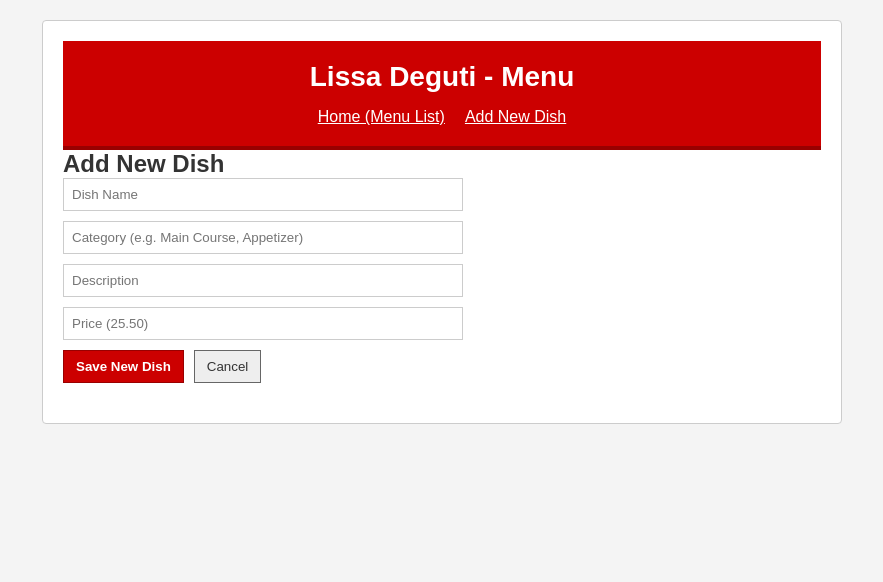
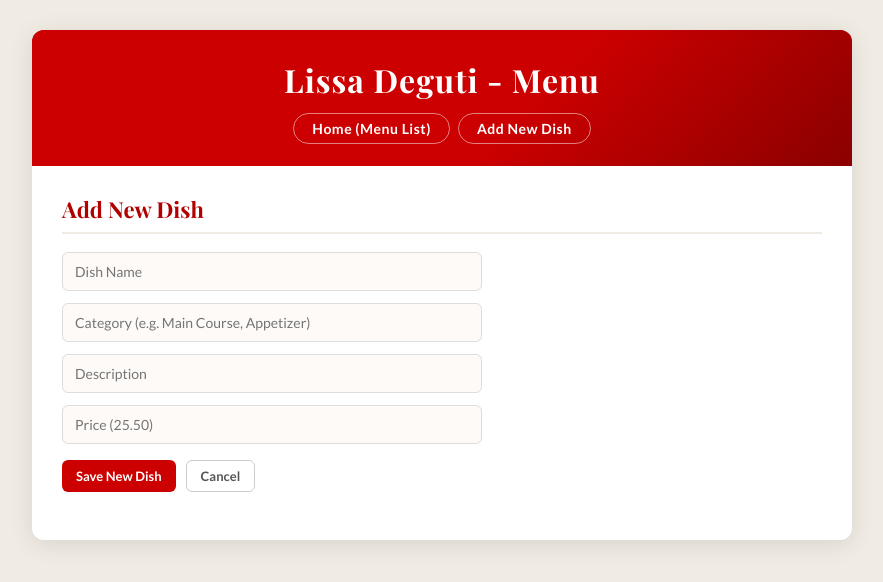
Before and after one commit to lilidgt/Site-Japanese-Menu, a React (Vite) app in the folder crud-site-lili/: page /add in a window 1280 px wide. Shown: the top 582 px of the page, without its empty margins (198-1081 px from the left). Built offline with nearby package versions, Linux system fonts and the light colour scheme; no server answers.

Commit message:
refactor: fizing some ui design

```diff
--- a/crud-site-lili/src/App.jsx
+++ b/crud-site-lili/src/App.jsx
@@ -13,7 +13,6 @@ const [dishes, setDishes] = useState([]);
 // fetch data from node server
   const fetchDishes = async () => {
     try {
-      // reaches back
       const response = await axios.get('http://localhost:3000/dishes');
       // save sql into state
       setDishes(response.data);
--- a/crud-site-lili/src/index.css
+++ b/crud-site-lili/src/index.css
@@ -1,3 +1,5 @@
+@import url('https://fonts.googleapis.com/css2?family=Playfair+Display:wght@700&family=Lato:wght@400;700&display=swap');
+
 * {
   margin: 0;
   padding: 0;
@@ -5,62 +7,179 @@
 }
 
 body {
-  font-family: Arial, sans-serif;
-  background-color: #f4f4f4;
-  color: #333;
+  font-family: 'Lato', sans-serif;
+  background-color: #f0ebe3;
+  color: #2a2a2a;
+}
+
+/* container */
+.container {
+  max-width: 820px;
+  margin: 30px auto;
+  padding: 0;
+  background-color: #fff;
+  border: none;
+  border-radius: 12px;
+  box-shadow: 0 4px 24px rgba(0,0,0,0.10);
+  overflow: hidden;
 }
 
 /* header */
 .header {
-  background-color: #cc0000;
+  background-color: #b00000;
+  background-image: linear-gradient(135deg, #cc0000 60%, #8a0000 100%);
   color: white;
-  padding: 20px;
+  padding: 28px 30px 22px;
   text-align: center;
-  border-bottom: 4px solid #990000;
 }
 
 .header h1 {
-  font-size: 28px;
-  margin-bottom: 5px;
+  font-family: 'Playfair Display', serif;
+  font-size: 32px;
+  letter-spacing: 1px;
+  margin-bottom: 12px;
 }
 
-.container {
-  max-width: 800px;
-  margin: 20px auto;
-  padding: 20px;
-  background-color: white;
-  border: 1px solid #ccc;
-  border-radius: 4px;
+/* nav */
+.nav-menu {
+  margin-top: 12px;
+  display: flex;
+  justify-content: center;
+  gap: 8px;
+}
+
+.nav-link {
+  color: white;
+  text-decoration: none;
+  padding: 6px 18px;
+  border: 1.5px solid rgba(255,255,255,0.5);
+  border-radius: 20px;
+  font-size: 14px;
+  font-weight: 700;
+  letter-spacing: 0.5px;
+  transition: background 0.2s, border-color 0.2s;
+}
+
+.nav-link:hover {
+  background: rgba(255,255,255,0.18);
+  border-color: white;
+}
+
+/* main content padding */
+.menu-section {
+  padding: 28px 30px;
 }
 
 /* list and card */
+.list-section h2,
+.form-section h2,
+.details-section h2 {
+  font-family: 'Playfair Display', serif;
+  font-size: 22px;
+  color: #b00000;
+  margin-bottom: 18px;
+  padding-bottom: 8px;
+  border-bottom: 2px solid #f0ebe3;
+}
+
 .dish-list {
   display: flex;
   flex-direction: column;
-  gap: 10px;
-  margin-top: 15px;
+  gap: 12px;
+  margin-top: 4px;
 }
 
 .dish-card {
-  border: 1px solid #999;
-  padding: 15px;
-  background-color: #fafafa;
+  border: 1px solid #e8e0d8;
+  border-left: 4px solid #cc0000;
+  padding: 16px 18px;
+  background-color: #fdfaf7;
+  border-radius: 6px;
+  transition: box-shadow 0.2s;
+}
+
+.dish-card:hover {
+  box-shadow: 0 2px 12px rgba(180,0,0,0.08);
 }
 
 .dish-card h3 {
-  margin-bottom: 5px;
+  font-family: 'Playfair Display', serif;
+  font-size: 18px;
+  margin-bottom: 4px;
+  color: #1a1a1a;
 }
 
 .price {
-  font-weight: bold;
-  color: #cc0000;
-  margin-top: 5px;
+  font-weight: 700;
+  color: #b00000;
+  font-size: 15px;
+  margin-top: 4px;
 }
 
 .actions {
-  margin-top: 15px;
+  margin-top: 14px;
   display: flex;
-  gap: 5px;
+  gap: 8px;
+}
+
+/* buttons base */
+button {
+  padding: 7px 14px;
+  border: 1.5px solid #ccc;
+  cursor: pointer;
+  background-color: #f5f5f5;
+  color: #333;
+  border-radius: 6px;
+  font-family: 'Lato', sans-serif;
+  font-size: 13px;
+  font-weight: 700;
+  transition: background 0.15s, border-color 0.15s, color 0.15s;
+}
+
+button:hover {
+  background-color: #ebebeb;
+  border-color: #aaa;
+}
+
+.btn-submit {
+  background-color: #cc0000;
+  color: white;
+  border: none;
+}
+
+.btn-submit:hover {
+  background-color: #a30000;
+}
+
+.btn-delete {
+  color: #b00000;
+  border-color: #e8b0b0;
+  background: #fff5f5;
+}
+
+.btn-delete:hover {
+  background: #ffe0e0;
+  border-color: #cc0000;
+}
+
+.btn-details {
+  background: #fff;
+  border-color: #bbb;
+}
+
+.btn-edit {
+  background: #fff;
+  border-color: #bbb;
+}
+
+.btn-cancel {
+  background: #fff;
+  border: 1.5px solid #ccc;
+  color: #555;
+}
+
+.btn-cancel:hover {
+  background: #f0f0f0;
 }
 
 /* form */
@@ -71,106 +190,86 @@ body {
 .dish-form {
   display: flex;
   flex-direction: column;
-  gap: 10px;
-  max-width: 400px;
+  gap: 12px;
+  max-width: 420px;
 }
 
 .dish-form input {
-  padding: 8px;
-  border: 1px solid #ccc;
+  padding: 10px 12px;
+  border: 1.5px solid #ddd;
+  border-radius: 6px;
+  font-family: 'Lato', sans-serif;
+  font-size: 14px;
+  background: #fdfaf7;
+  transition: border-color 0.2s;
 }
 
-/* buttons */
-button {
-  padding: 8px 12px;
-  border: 1px solid #666;
-  cursor: pointer;
-  background-color: #eee;
-  color: #333;
-}
-
-button:hover {
-  background-color: #ddd;
-}
-
-.btn-submit {
-  background-color: #cc0000;
-  color: white;
-  border: 1px solid #990000;
-  font-weight: bold;
-}
-
-.btn-submit:hover {
-  background-color: #aa0000;
-}
-
-.btn-delete {
-  color: #cc0000;
+.dish-form input:focus {
+  outline: none;
+  border-color: #cc0000;
+  background: #fff;
 }
 
 .form-actions {
   display: flex;
   gap: 10px;
-}
-
-/* nav */
-.nav-menu {
-  margin-top: 15px;
-}
-
-.nav-link {
-  color: white;
-  text-decoration: underline;
-  margin: 0 10px;
-}
-
-.nav-link:hover {
-  color: #ffcccc;
-}
-
-.divider {
-  border: 0;
-  height: 1px;
-  background-color: #ccc;
-  margin: 20px 0;
+  margin-top: 4px;
 }
 
 /* details */
 .details-card {
-  border: 1px solid #999;
-  padding: 15px;
-  background-color: #fafafa;
-  margin-bottom: 15px;
+  border: 1px solid #e8e0d8;
+  border-left: 4px solid #cc0000;
+  padding: 20px;
+  background-color: #fdfaf7;
+  border-radius: 6px;
+  margin-bottom: 16px;
 }
 
 .details-card h3 {
-  color: #cc0000;
-  margin-bottom: 10px;
+  font-family: 'Playfair Display', serif;
+  color: #b00000;
+  font-size: 20px;
+  margin-bottom: 12px;
 }
 
 .details-card p {
   margin-bottom: 8px;
+  line-height: 1.6;
+}
+
+.id-info {
+  color: #888;
+  font-size: 12px;
 }
 
 .mt-15 {
   margin-top: 15px;
 }
 
-/* pages */
+/* pagination */
 .pagination {
   display: flex;
   justify-content: center;
   align-items: center;
   gap: 15px;
-  margin-top: 20px;
+  margin-top: 22px;
+  padding-top: 16px;
+  border-top: 1px solid #f0ebe3;
 }
 
 .btn-page {
-  background-color: #333;
+  background-color: #2a2a2a;
   color: white;
-  padding: 8px 15px;
+  padding: 8px 18px;
   border: none;
-  border-radius: 4px;
+  border-radius: 20px;
+  font-size: 13px;
+  font-weight: 700;
+}
+
+.btn-page:hover:not(:disabled) {
+  background-color: #b00000;
 }
 
 .btn-page:disabled {
@@ -179,5 +278,15 @@ button:hover {
 }
 
 .page-info {
-  font-weight: bold;
+  font-weight: 700;
+  color: #888;
+  font-size: 14px;
 }
+
+/* divider */
+.divider {
+  border: 0;
+  height: 1px;
+  background-color: #f0ebe3;
+  margin: 20px 0;
+}
```
